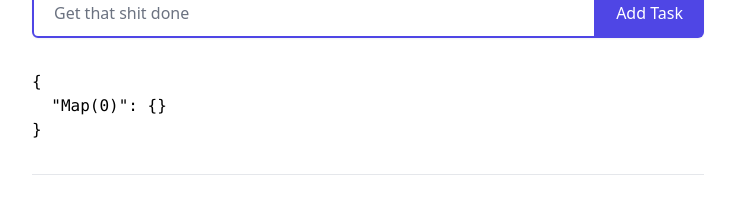
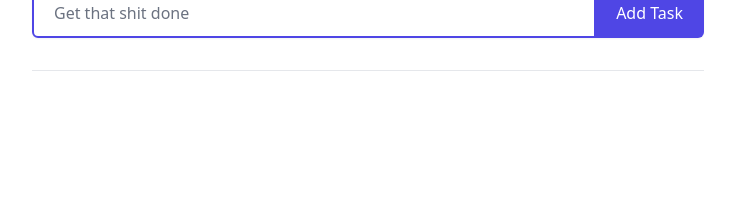
Before and after one commit to mashpie/replicache-vue-fastify, a Vue app in the folder client/todo/: page / in a window 1280 px wide. Shown: the part 172-386 px from the top of the page, without its empty margins (272-1007 px from the left). Built offline with nearby package versions, Linux system fonts and the light colour scheme.

Commit message:
cleanup & animate

```diff
--- a/client/todo/package.json
+++ b/client/todo/package.json
@@ -9,6 +9,7 @@
     "preview": "vite preview"
   },
   "dependencies": {
+    "@formkit/auto-animate": "^1.0.0-beta.3",
     "@rnvf/id-generator": "*",
     "@tailwindcss/forms": "^0.5.3",
     "vue": "^3.2.41"
--- a/client/todo/src/App.vue
+++ b/client/todo/src/App.vue
@@ -6,8 +6,8 @@
         <span class="block text-indigo-600">Yet another Demo ToDo App.</span>
       </h2>
       <AddTask />
-      <pre>{{ taskList }}</pre>
-      <ul class="border-t">
+
+      <ul v-auto-animate="{ duration: 200 }" class="border-t">
         <TaskItem
           v-for="task of taskList.values()"
           :key="task.id"
--- a/client/todo/src/main.js
+++ b/client/todo/src/main.js
@@ -1,5 +1,6 @@
 import { createApp } from 'vue'
+import { autoAnimatePlugin } from '@formkit/auto-animate/vue'
 import './style.css'
 import App from './App.vue'
 
-createApp(App).mount('#app')
+createApp(App).use(autoAnimatePlugin).mount('#app')
```
Also changed, not shown: 1 other file (tests, documents, lock files or other folders).
